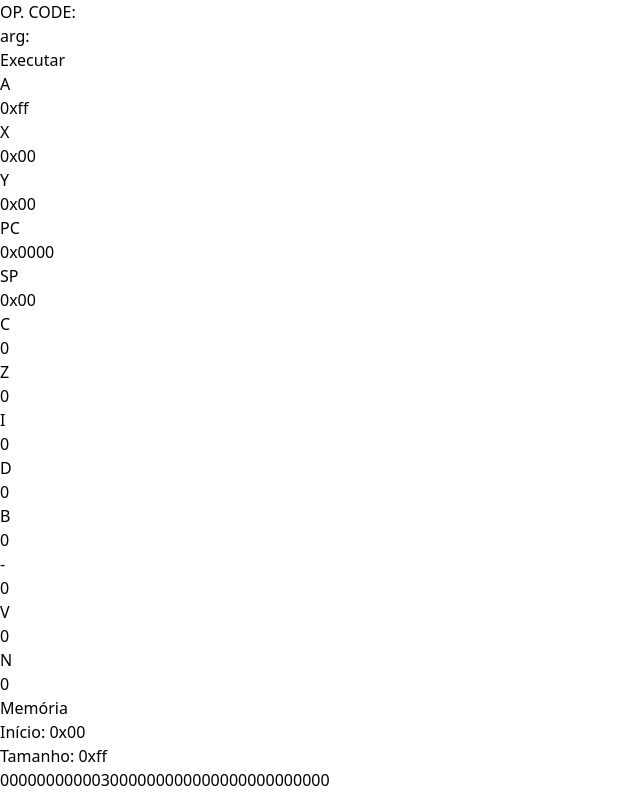
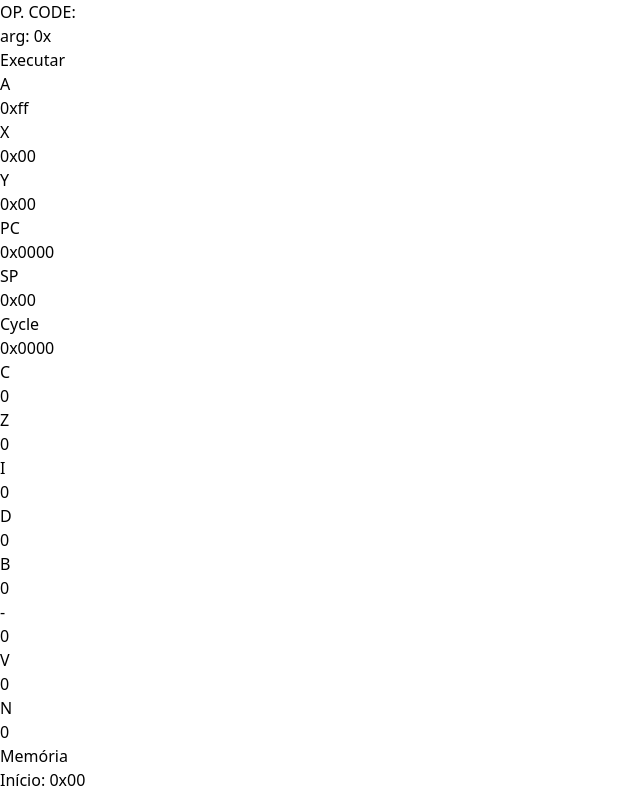
Before and after one commit to pedrohspires/PHantonNES, a React (Vite) app: page / in a window 1280 px wide. Shown: the top 796 px of the page, without its empty margins (0-640 px from the left). Built offline with nearby package versions, Linux system fonts and the light colour scheme.

Commit message:
Correção zero flag e inputs modificados para divs

```diff
--- a/src/App.tsx
+++ b/src/App.tsx
@@ -1,21 +1,22 @@
 import { useEffect, useState } from 'react';
-import { useCpu } from "./hooks/useCpu";
-import Monitor from './components/Monitor';
 import Debug from './components/Debug';
 import Input from './components/Input';
+import Monitor from './components/Monitor';
+import { useCpu } from "./hooks/useCpu";
+import { op_codes } from './types/cpu.d';
 
 function App() {
     const { cpu, exec_op_code } = useCpu();
 
     const [opCode, setOpCode] = useState<string>("");
-    const [arg, setArg] = useState<string>("");
+    const [arg, setArg] = useState<string>("0x");
 
     useEffect(() => {
         console.log(cpu);
     }, [cpu])
 
     function handleClick(): void {
-        exec_op_code("69", 0x0f)
+        exec_op_code((opCode as op_codes), Number(arg))
     }
 
 
@@ -33,7 +34,7 @@ function App() {
                     id='arg'
                     label='arg'
                     value={arg}
-                    onChange={setArg}
+                    onChange={(value) => setArg(value.length >= 2 ? value : arg)}
                 />
             </div>
 
--- a/src/components/Debug/index.tsx
+++ b/src/components/Debug/index.tsx
@@ -20,6 +20,7 @@ export default function Debug({ cpu }: Props) {
                 <div className="col-span-full w-full flex justify-evenly">
                     <Register label="PC" value={cpu.pc} />
                     <Register label="SP" value={cpu.sp} minLength={2} />
+                    <Register label="Cycle" value={cpu.cycle} />
                 </div>
 
                 <div className="col-span-full w-full content-center">
--- a/src/components/Flags/index.tsx
+++ b/src/components/Flags/index.tsx
@@ -7,7 +7,7 @@ export default function Flags({ flags }: { flags: string }) {
                 return (
                     <div key={index} className="text-center">
                         <p>{flagsLabel[index]}</p>
-                        <input className="text-black rounded-sm px-2 w-7 text-center bg-gray-50" defaultValue={flags[index]} value={flags[index]} />
+                        <div className="text-black rounded-sm px-2 w-7 text-center bg-gray-50 cursor-default">{flags[index]}</div>
                     </div>
                 )
             })}
--- a/src/components/Register/index.tsx
+++ b/src/components/Register/index.tsx
@@ -12,7 +12,7 @@ export default function Register({ label, value, minLength = 4 }: Props) {
     return (
         <div className="text-center">
             <p>{label}</p>
-            <input className="text-black rounded-sm px-2 w-20 text-center bg-gray-50" defaultValue={valueFormat} value={valueFormat} />
+            <div className="text-black rounded-sm px-2 w-20 text-center bg-gray-50 cursor-default">{valueFormat}</div>
         </div>
     )
 }
--- a/src/hooks/useCpu.ts
+++ b/src/hooks/useCpu.ts
@@ -1,7 +1,7 @@
 import { useEffect, useState } from "react";
 import { cpuType, op_codes } from "../types/cpu.d";
+import { clearZeroFlag, setZeroFlag } from "../utils/bit_operations";
 import instructions from "../utils/instructions";
-import { clearZeroFlag, setZeroFlag } from "../utils/bit_operations";
 
 export function useCpu(): { cpu: cpuType, exec_op_code: (code: op_codes, arg: number) => void } {
     const [cpu, setCpu] = useState<cpuType>({
@@ -26,6 +26,7 @@ export function useCpu(): { cpu: cpuType, exec_op_code: (code: op_codes, arg: nu
 
     useEffect(() => {
         cpu.p = cpu.a == 0 ? setZeroFlag(cpu.p) : clearZeroFlag(cpu.p);
+        setCpu({ ...cpu });
     }, [cpu.a]);
 
     const exec_op_code = (code: op_codes, arg: number): void => {
```
